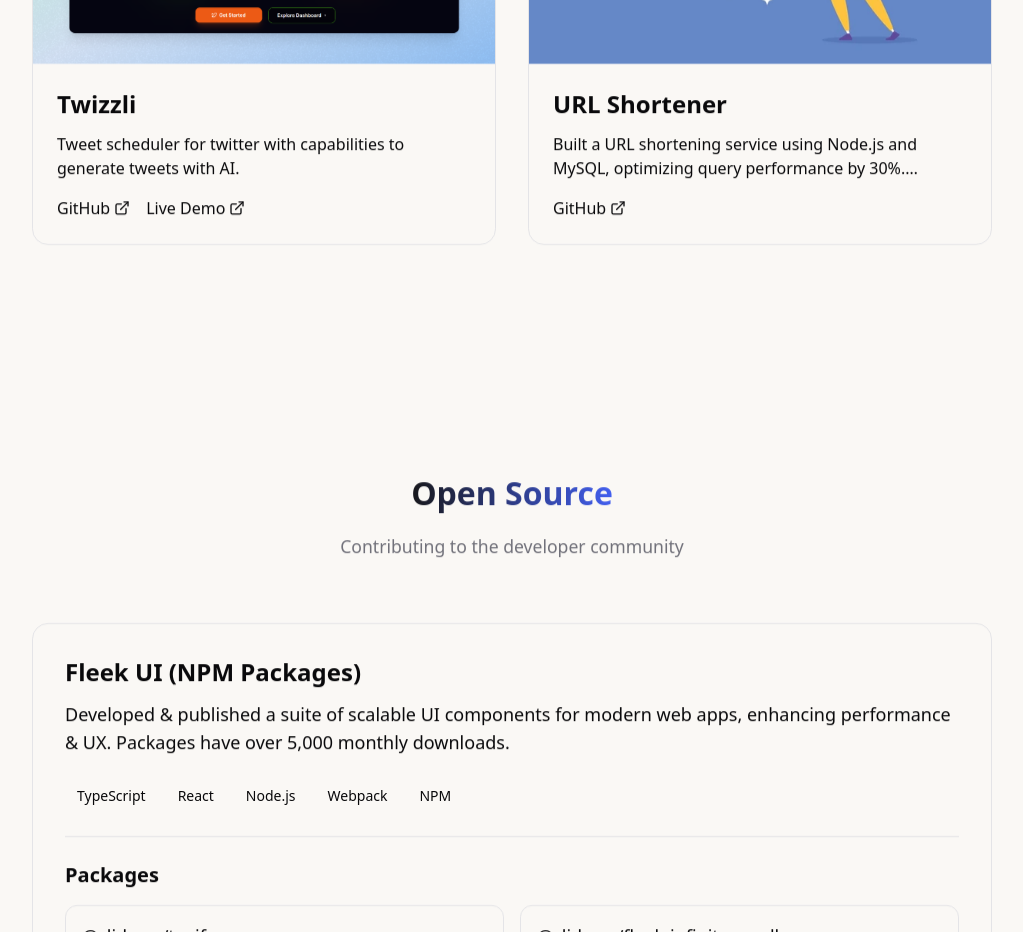
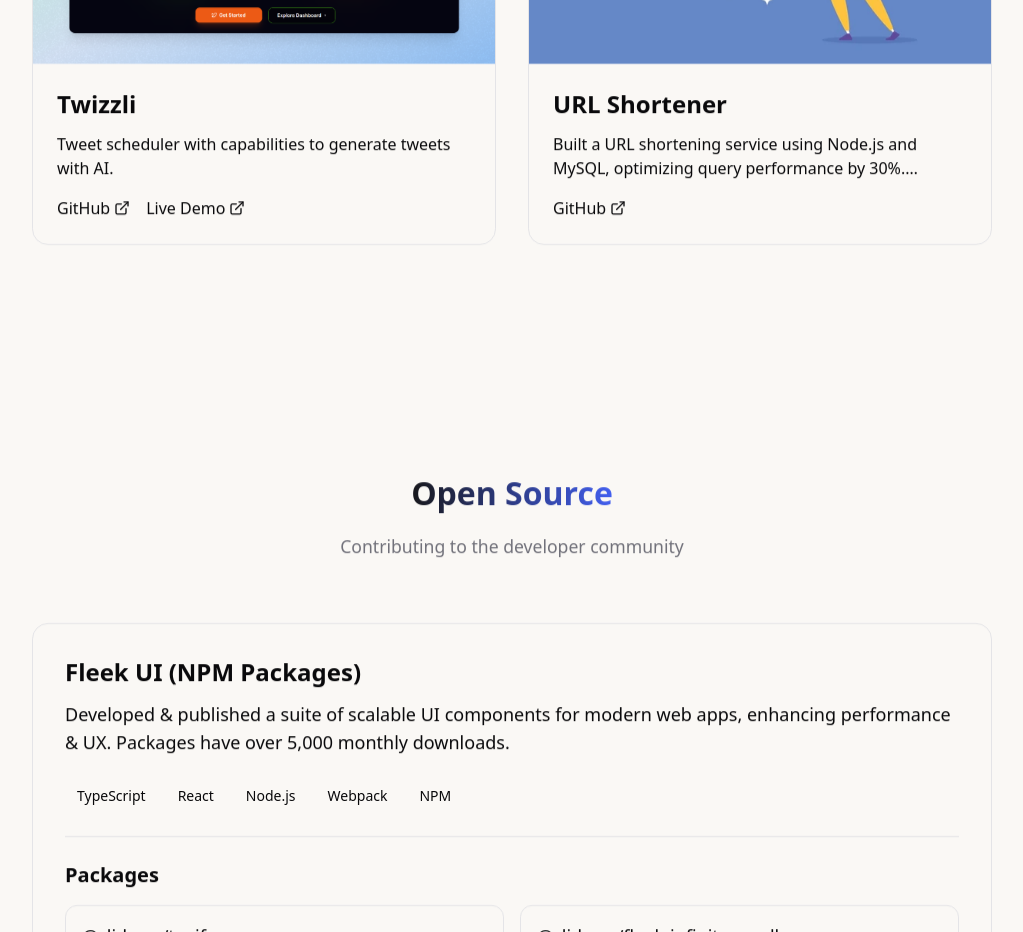
Before and after one commit to Shivam1303/portfolio, a Next.js app: page / in a window 1280 px wide. Shown: the part 4240-5172 px from the top of the page, without its empty margins (128-1151 px from the left). Built offline with nearby package versions, Linux system fonts and the light colour scheme.

Commit message:
Updated twizzli data

```diff
--- a/src/data/profile.ts
+++ b/src/data/profile.ts
@@ -193,7 +193,7 @@
     {
       title: "Twizzli",
       description:
-        "Tweet scheduler for twitter with capabilities to generate tweets with AI.",
+        "Tweet scheduler with capabilities to generate tweets with AI.",
       image: "/projects/twizzli.png",
       links: [
         {
```
